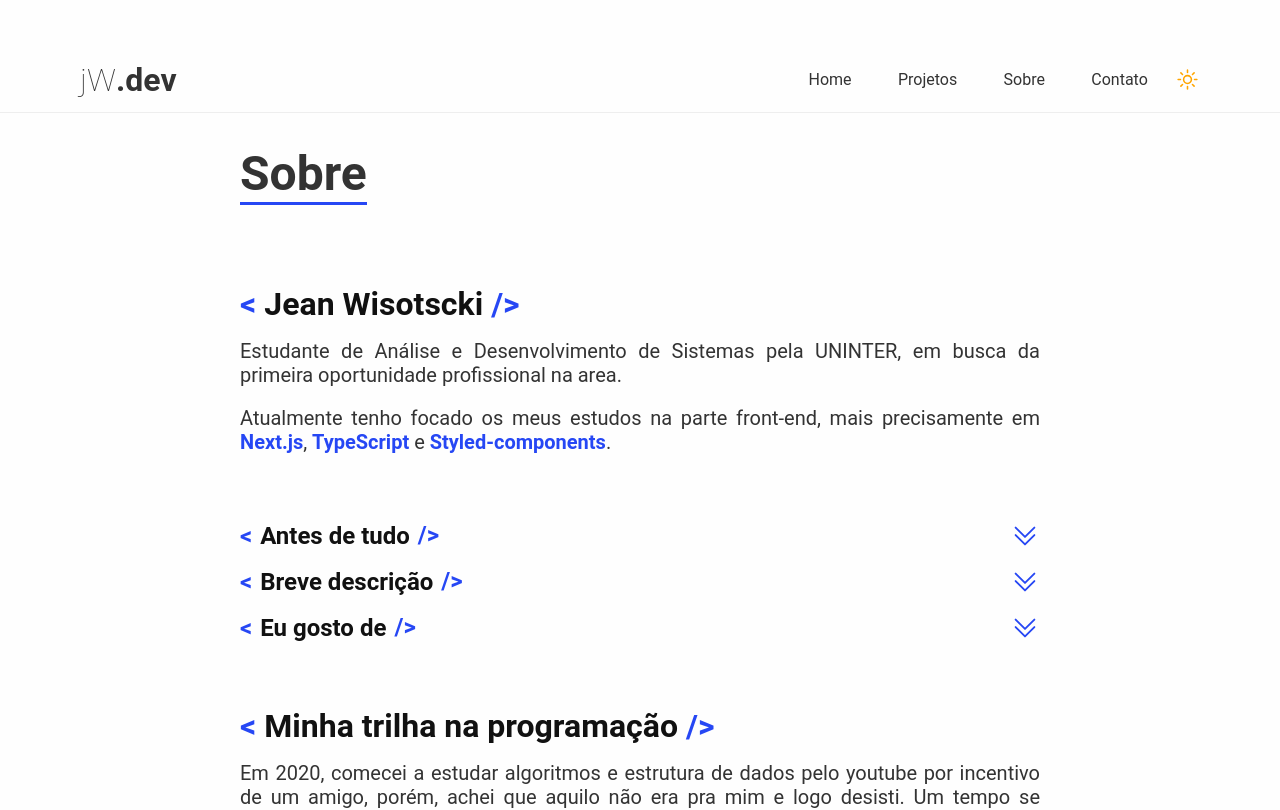
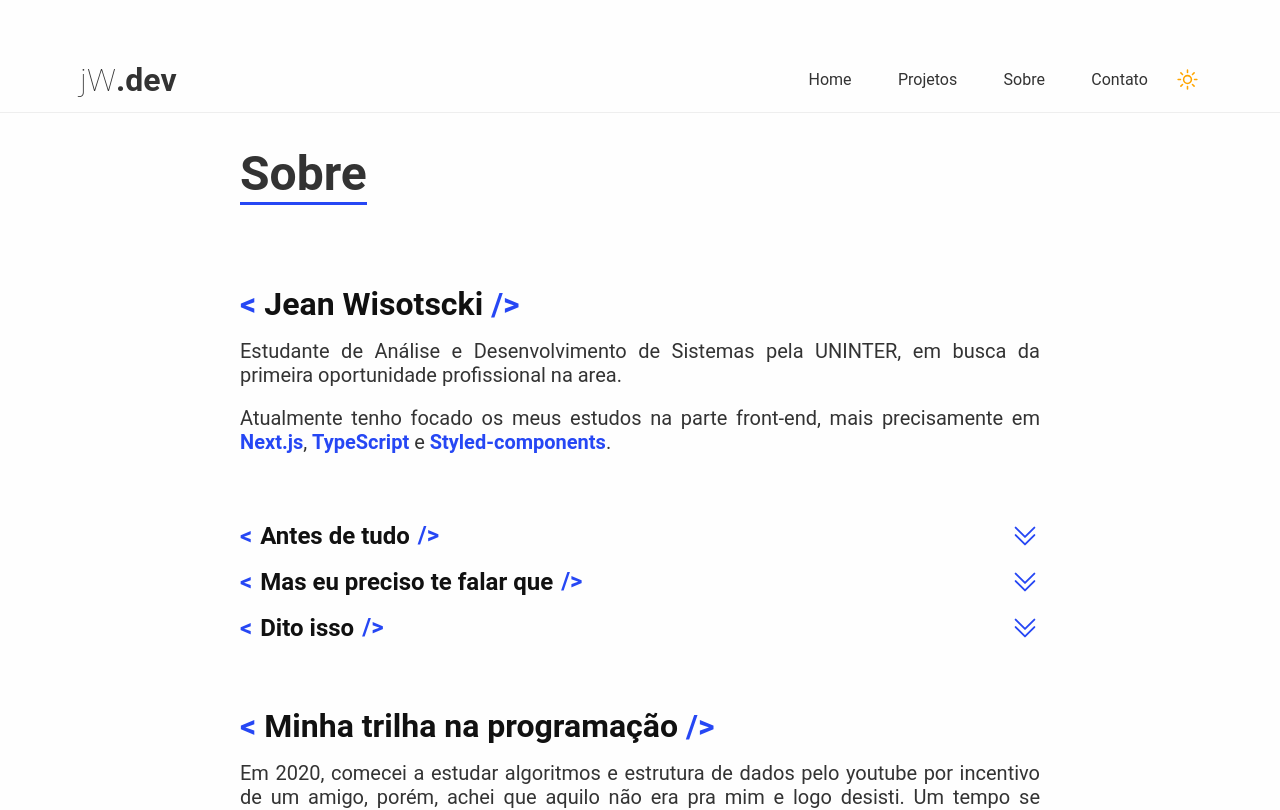
Before and after one commit to jeanwisotscki/portfolio, a Next.js app: page /sobre in a window 1280 px wide. Shown: the top 810 px of the page. Built offline with nearby package versions, Linux system fonts and the light colour scheme.

Commit message:
refactor: mudança dos conteúdos do accordion

```diff
--- a/src/components/Accordion/accordionData.ts
+++ b/src/components/Accordion/accordionData.ts
@@ -2,16 +2,16 @@ export const accordionData = [
   {
     question: "Antes de tudo",
     answer:
-      "Meu nome é Jean Wisotscki, tenho 26 anos e atualmente vivo em Santa Catarina.",
+      "Quero te agradecer por ter chegado até aqui, sou muito grato pelo seu tempo e por de alguma forma, você ter tido interesse no meu trabalho.",
   },
   {
-    question: "Breve descrição",
+    question: "Mas eu preciso te falar que",
     answer:
-      "Conheci a programação recentemente, e desde então, descobri que eu gosto muito de resolver problemas.",
+      "Não existe nenhuma métrica para as minhas habilidades e/ou conhecimentos aqui. Na minha visão, o conhecimento é imensurável e tentar medir ele, da forma que for, é um erro.",
   },
   {
-    question: "Eu gosto de",
+    question: "Dito isso",
     answer:
-      "Aprender algo novo, assistir séries e filmes, jogar alguns games, comer churros e por aí vai...",
+      "Eu sou um programador iniciante, porem bastante dedicado e disposto a aprender coisas novas. Eu me considero proativo e altruísta, diria que sou um curioso nato, talvez um pouco tímido num primeiro momento, bom ouvinte, bastante responsável e determinado, e com muito senso de equipe.",
   },
 ];
```
